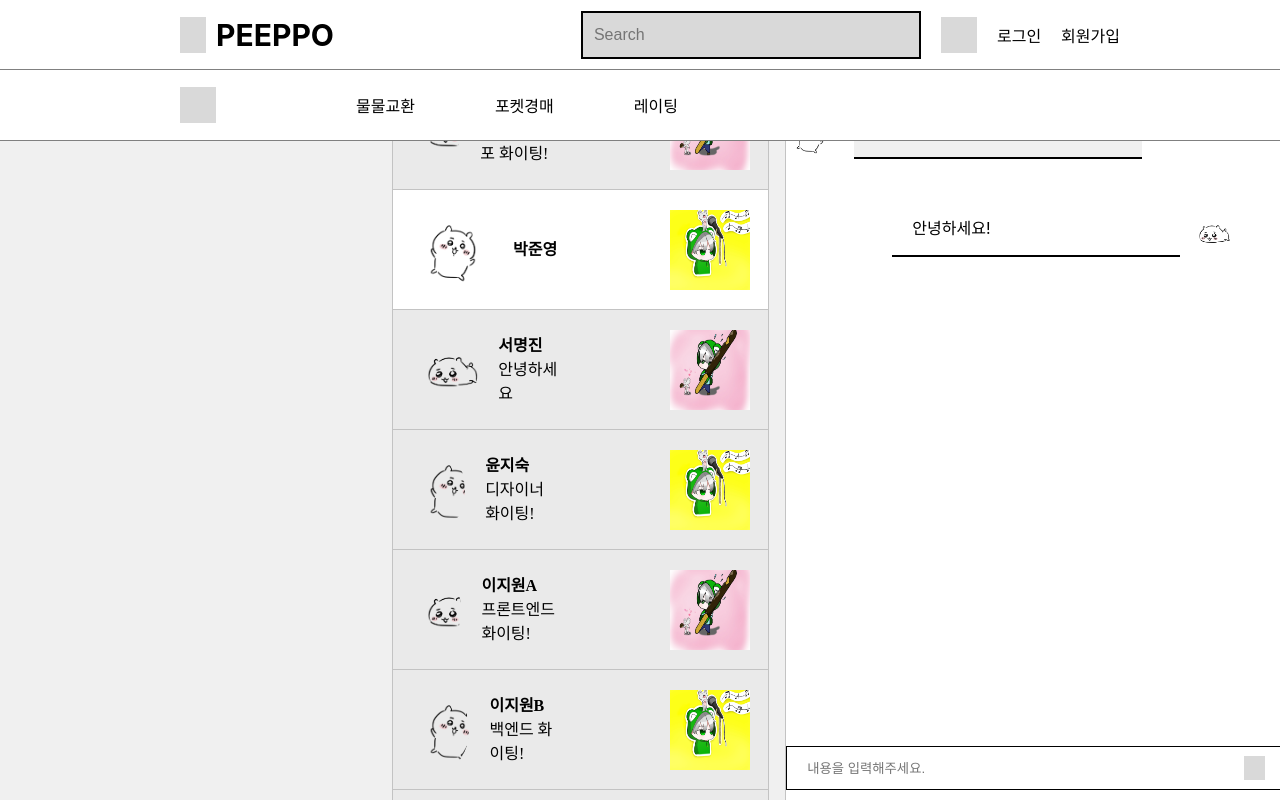
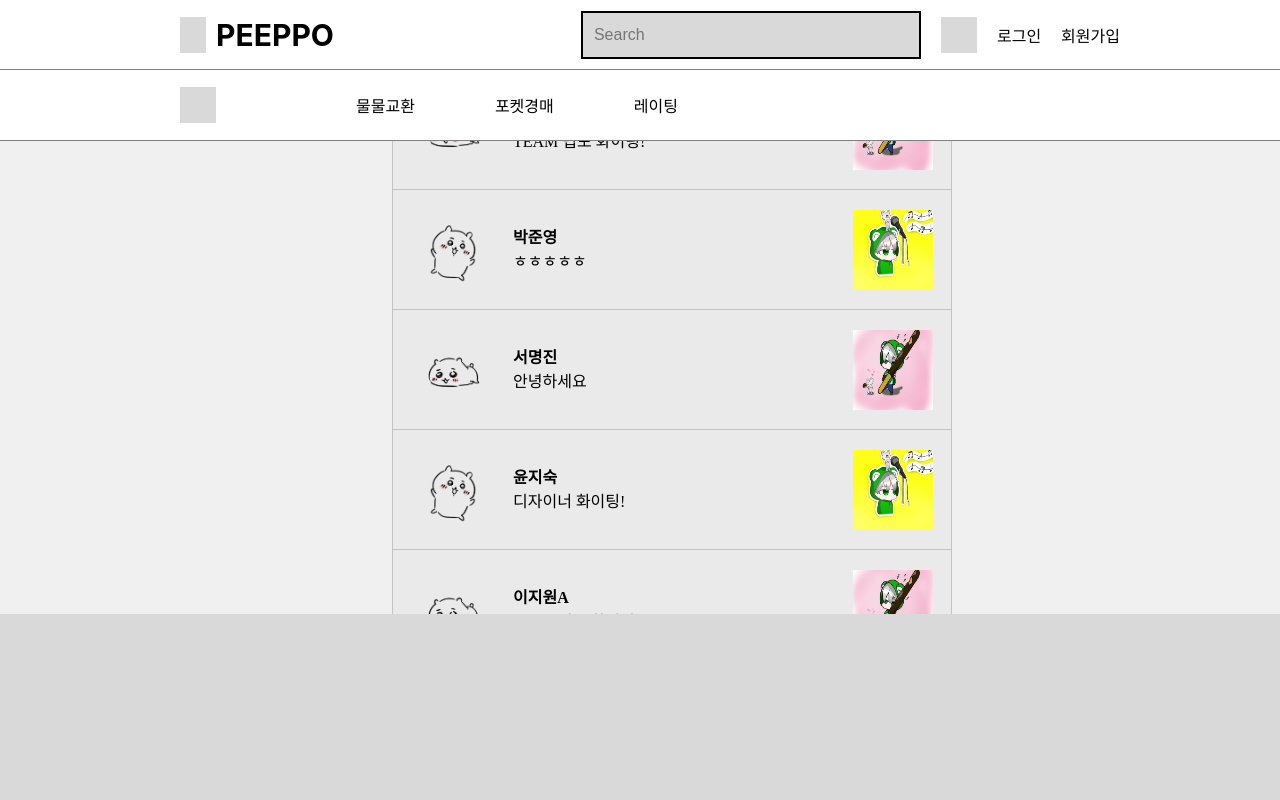
Before and after one commit to ffinal4/front-end, a React (Create React App) app: page /chat in a window 1280 px wide. Shown: the top 800 px of the page. Built offline with nearby package versions, Linux system fonts and the light colour scheme; a web font is replaced by a local one.

Commit message:
PEEP-30 <feat: 채팅페이지 css 마크업 완료>

```diff
--- /dev/null
+++ b/src/components/ChattingPage/Chatting.tsx
@@ -0,0 +1,249 @@
+import React, { useState, useEffect } from 'react'
+import { styled } from 'styled-components';
+import Profile from '../../assets/images/엎드린.png'
+import Profile2 from '../../assets/images/선.png'
+
+type Message = {
+    profile: string,
+    name: string,
+    message: string,
+    image: string,
+    myChat: string,
+    isOpen: boolean
+};
+
+interface Props {
+    messageList: Message[];
+    setMessageList: React.Dispatch<React.SetStateAction<Message[]>>;
+    item: Message;
+};
+
+const Chatting : React.FC<Props> = ({ item, messageList, setMessageList }) => {
+
+    var now = new Date();
+    var hours = now.getHours();
+    var minutes = now.getMinutes();
+    var seconds = now.getSeconds();
+
+    const [chats, setChats] = useState([{
+        time: "10:00:00",
+        content: "안녕하세요"
+    }]);
+    const [chatting, setChatting] = useState({
+        content: ""
+    });
+    const [alerts, setAlerts] = useState(false);
+
+    useEffect(() => {
+        setAlerts(true);
+    }, [])
+
+    const onChangeChatHandler = (event : React.ChangeEvent<HTMLInputElement>) => {
+        const { name, value } = event.target;
+        setChatting({
+            ...chatting,
+            [name]: value,
+        });
+    };
+
+    const onClickChatHandler = () => {
+        if (chatting.content === "") {
+            alert("메세지를 입력해주세요!");
+        } else {
+            setChats([...chats, {...chats, time: `${hours}:${minutes}:${seconds}`, content: chatting.content}]);
+            setChatting({...chatting, content: ""});
+            return {
+                ...item,
+                myChat: chats[(chats.length) - 1].content,
+            };
+        };
+    };
+
+    const onClickNoHandler = () => {
+        setAlerts(false);
+    };
+
+    return (
+        <ChattingContainer>
+            {(alerts)
+            && <AlertContainer>
+                <ProductImages src={Profile2} />
+                <LastMessageWrapper>
+                    <LastMessageTitle>스파이더맨 어크로스 더 유니버스 IMA...</LastMessageTitle>
+                    <LastMessageContent>바꾼사람이핍포</LastMessageContent>
+                </LastMessageWrapper>
+                <NoButton onClick={onClickNoHandler}>거절</NoButton>
+            </AlertContainer>}
+            <ChattingWrapper>
+                <OpponentChatLineContainer>
+                    <ChatProfile src={item.profile} />
+                    <OpponentChat>{item.message}</OpponentChat>
+                    <TimeText>
+                        {chats[0].time}
+                    </TimeText>
+                </OpponentChatLineContainer>
+                {chats.map((text) => {
+                    return (
+                        <MyChatLineContainer>
+                            <TimeText>
+                                {text.time}
+                            </TimeText>
+                            <MyChat>{text.content}</MyChat>
+                            <ChatProfile src={Profile} />
+                        </MyChatLineContainer>
+                    )
+                })}
+            </ChattingWrapper>
+            <ChattingInputWrapper>
+                <ChattingInput
+                    type="text"
+                    name='content'
+                    value={chatting.content}
+                    placeholder='내용을 입력해주세요.'
+                    onChange={(event) => onChangeChatHandler(event)}
+                />
+                <Button onClick={onClickChatHandler}/>
+            </ChattingInputWrapper>
+        </ChattingContainer>
+    )
+};
+
+const ChattingContainer = styled.div`
+    width: 560px;
+    height: 756px;
+    border: 1px solid #C3C3C3;
+    background-color: #FFF;
+    padding: 30px 0px;
+    display: grid;
+    justify-content: center;
+`;
+
+const ChattingWrapper = styled.div`
+    width: 100%;
+    height: 500px;
+    padding: 0px 48px;
+    overflow-y: scroll;
+`;
+
+const OpponentChatLineContainer = styled.div`
+    width: 100%;
+    display: flex;
+    align-items: end;
+    padding: 0px 0px 40px 0px;
+`;
+
+const ChatProfile = styled.img`
+    width: 48px;
+    height: 48px;
+    border-radius: 100%;
+`;
+
+const OpponentChat = styled.div`
+    display: flex;
+    width: 240px;
+    max-width: 464px;
+    padding: 16px 20px;
+    align-items: flex-start;
+    border-bottom: 2px solid #000;
+    background-color: #F0F0F0;
+    margin: 0px 10px 0px 20px;
+`;
+
+const MyChatLineContainer = styled.div`
+    width: 100%;
+    display: flex;
+    justify-content: end;
+    align-items: end;
+    padding: 0px 0px 40px 0px;
+`;
+
+const MyChat = styled.div`
+    display: flex;
+    width: 240px;
+    max-width: 464px;
+    padding: 16px 20px;
+    align-items: flex-start;
+    border-bottom: 2px solid #000;
+    margin: 0px 10px 0px 20px;
+`;
+
+const ChattingInputWrapper = styled.div`
+    display: flex;
+    align-items: center;
+    width: 500px;
+    height: 44px;
+    border: 1px solid #000;
+`;
+
+const ChattingInput = styled.input`
+    width: 100%;
+    padding: 0px 20px;
+`;
+
+const Button = styled.button`
+    width: 24px;
+    height: 24px;
+    margin: 0px 20px 0px 0px;
+    background-color: #D9D9D9;
+    cursor: pointer;
+`;
+
+const TimeText = styled.div`
+    font-family: "Pretendard";
+    font-size: 14px;
+    font-weight: 400;
+    line-height: 150%;
+`;
+
+const AlertContainer = styled.div`
+    width: 100%;
+    height: 120px;
+    display: flex;
+    justify-content: center;
+    align-items: center;
+    position: absolute;
+    top: 0;
+    border-right: 1px solid #C3C3C3;
+    border-bottom: 1px solid #C3C3C3;
+    border-left: 1px solid #C3C3C3;
+    background-color: #FFF;
+    padding: 20px;
+`;
+
+const ProductImages = styled.img`
+    width: 80px;
+    height: 80px;
+    display: flex;
+    justify-content: center;
+    align-items: center;
+`;
+
+const LastMessageWrapper = styled.div`
+    padding: 0px 40px 0px 20px;
+`;
+
+const LastMessageTitle = styled.div`
+    font-family: "Pretendard";
+    font-size: 16px;
+    font-weight: 700;
+    line-height: 150%;
+`;
+
+const LastMessageContent = styled.div`
+    font-family: "Pretendard";
+    font-size: 16px;
+    font-weight: 400;
+    line-height: 150%;
+`;
+
+const NoButton = styled.div`
+    display: flex;
+    width: 80px;
+    padding: 10px 0px;
+    justify-content: center;
+    align-items: center;
+    background-color: #D9D9D9;
+    cursor: pointer;
+`;
+
+export default Chatting;
--- a/src/components/UploadPage/WantedUpload.tsx
+++ b/src/components/UploadPage/WantedUpload.tsx
@@ -152,7 +152,7 @@ const TagInput = styled.input`
 
 const TitleInput = styled.input`
     display: inline-flex;
-    width: 100%;
+    width: 656px;
     height: 44px;
     padding: 0px 20px 0px 20px;
     margin: 0px 16px 30px 0px;
--- a/src/pages/ChattingPage.tsx
+++ b/src/pages/ChattingPage.tsx
@@ -4,32 +4,51 @@ import Profile from '../assets/images/엎드린.png'
 import Profile2 from '../assets/images/선.png'
 import Image from '../assets/images/song.jpg'
 import Image2 from '../assets/images/ppapparo.jpg'
+import Chatting from '../components/ChattingPage/Chatting';
 
 const ChattingPage = () => {
 
-    const [chats, setChat] = useState<{id: Number, content: string}[]>([{
-        id: 1,
-        content: ""
-    }]);
+    const [messageList, setMessageList] = useState([
+        {profile: Profile, name: "이승재", message: "TEAM 핍포 화이팅!", image: Image2, myChat: "", isOpen: false},
+        {profile: Profile2, name: "박준영", message: "ㅎㅎㅎㅎㅎ", image: Image, myChat: "", isOpen: false},
+        {profile: Profile, name: "서명진", message: "안녕하세요", image: Image2, myChat: "", isOpen: false},
+        {profile: Profile2, name: "윤지숙", message: "디자이너 화이팅!", image: Image, myChat: "", isOpen: false},
+        {profile: Profile, name: "이지원A", message: "프론트엔드 화이팅!", image: Image2, myChat: "", isOpen: false},
+        {profile: Profile2, name: "이지원B", message: "백엔드 화이팅!", image: Image, myChat: "", isOpen: false},
+        {profile: Profile, name: "김지훈", message: "프로젝트 화이팅!", image: Image2, myChat: "", isOpen: false},
+    ]);
 
-    const [messageList, setMessageList] = useState([
-        {profile: Profile, name: "이승재", message: "TEAM 핍포 화이팅!", image: Image2, isOpen: false},
-        {profile: Profile2, name: "박준영", message: "", image: Image, isOpen: true},
-        {profile: Profile, name: "서명진", message: "안녕하세요", image: Image2, isOpen: false},
-        {profile: Profile2, name: "윤지숙", message: "디자이너 화이팅!", image: Image, isOpen: false},
-        {profile: Profile, name: "이지원A", message: "프론트엔드 화이팅!", image: Image2, isOpen: false},
-        {profile: Profile2, name: "이지원B", message: "백엔드 화이팅!", image: Image, isOpen: false},
-        {profile: Profile, name: "김지훈", message: "프로젝트 화이팅!", image: Image2, isOpen: false},
-    ]);
+    const onClickOpenEventHandler = (name : string) => {
+        const updatedMessageList = messageList.map(message => {
+            if (message.name === name) {
+                if (message.isOpen) {
+                    return {
+                        ...message,
+                        isOpen: false,
+                    };
+                }
+                return {
+                    ...message,
+                    isOpen: true,
+                };
+            }
+            return {
+                ...message,
+                isOpen: false,
+            };
+        });
+        setMessageList(updatedMessageList);
+    };
 
   return (
     <PageContainer>
         <ContainerWrapper>
-            <ListContainer>
                 {messageList.map((item) => {
                     return (
-                    (item.isOpen)
-                    ? <ListCard backgroundColor='#FFF'>
+                        <ChatWrapper>
+                    {(item.isOpen)
+                    ? (<ListContainer>
+                    <ListCard backgroundColor='#FFF' key={item.name} onClick={() => onClickOpenEventHandler(item.name)}>
                         <MessageLeftWrapper>
                             <ProfileImage src={item.profile} />
                             <LastMessageWrapper>
@@ -39,7 +58,9 @@ const ChattingPage = () => {
                         </MessageLeftWrapper>
                         <ProductImages src={item.image}/>
                     </ListCard>
-                : <ListCard backgroundColor='#EAEAEA'>
+                    </ListContainer>)
+                : (<ListContainer>
+                <ListCard backgroundColor='#EAEAEA' key={item.name} onClick={() => onClickOpenEventHandler(item.name)}>
                     <MessageLeftWrapper>
                         <ProfileImage src={item.profile} />
                         <LastMessageWrapper>
@@ -49,29 +70,16 @@ const ChattingPage = () => {
                     </MessageLeftWrapper>
                     <ProductImages src={item.image}/>
                 </ListCard>
+                </ListContainer>)}
+                <ChattingContainer>
+                {(item.isOpen) && <Chatting item={item} messageList={messageList} setMessageList={setMessageList}/>}
+                </ChattingContainer>
+                </ChatWrapper>
                     )
-                })}
-            </ListContainer>
-            <ChattingContainer>
-                <ChattingWrapper>
-                    <OpponentChatLineContainer>
-                        <ChatProfile src={Profile2} />
-                        <OpponentChat>안녕하세요!</OpponentChat>
-                    </OpponentChatLineContainer>
-                    <MyChatLineContainer>
-                        <MyChat>안녕하세요!</MyChat>
-                        <ChatProfile src={Profile} />
-                    </MyChatLineContainer>
-                </ChattingWrapper>
-                <ChattingInputWrapper>
-                    <ChattingInput
-                        type="text"
-                        placeholder='내용을 입력해주세요.'
-                    />
-                    <Button />
-                </ChattingInputWrapper>
-            </ChattingContainer>
+                })
+                }
         </ContainerWrapper>
+        <BottomContainer />
     </PageContainer>
   )
 };
@@ -86,8 +94,7 @@ const PageContainer = styled.div`
 
 const ContainerWrapper = styled.div`
     width: 100%;
-    display: flex;
-    gap: 16px;
+    position: relative;
 `;
 
 const ListContainer = styled.div`
@@ -147,82 +154,23 @@ const ProductImages = styled.img`
     align-items: center;
 `;
 
-const ChattingContainer = styled.div`
-    width: 560px;
-    height: 756px;
-    border: 1px solid #C3C3C3;
-    background-color: #FFF;
-    padding: 30px 0px;
-    display: grid;
-    justify-content: center;
+const ChatWrapper = styled.div`
+    width: 100%;
 `;
 
-const ChattingWrapper = styled.div`
-    width: 100%;
-    height: 640px;
+const ChattingContainer = styled.div`
+    top: 69px;
+    right: 376px;
+    position: fixed;
 `;
 
-const OpponentChatLineContainer = styled.div`
+const BottomContainer = styled.div`
     width: 100%;
-    display: flex;
-    align-items: end;
-    padding: 0px 0px 40px 0px;
-`;
-
-const ChatProfile = styled.img`
-    width: 48px;
-    height: 48px;
-    border-radius: 100%;
-`;
-
-const OpponentChat = styled.div`
-    display: flex;
-    width: 288px;
-    max-width: 464px;
-    padding: 16px 20px;
-    align-items: flex-start;
-    border-bottom: 2px solid #000;
-    background-color: #F0F0F0;
-    margin: 0px 10px 0px 20px;
-`;
-
-const MyChatLineContainer = styled.div`
-    width: 100%;
-    display: flex;
-    justify-content: end;
-    align-items: end;
-    padding: 0px 48px 40px 48px;
-`;
-
-const MyChat = styled.div`
-    display: flex;
-    width: 288px;
-    max-width: 464px;
-    padding: 16px 20px;
-    align-items: flex-start;
-    border-bottom: 2px solid #000;
-    margin: 0px 10px 0px 20px;
-`;
-
-const ChattingInputWrapper = styled.div`
-    display: flex;
-    align-items: center;
-    width: 500px;
-    height: 44px;
-    border: 1px solid #000;
-`;
-
-const ChattingInput = styled.input`
-    width: 100%;
-    padding: 0px 20px;
-`;
-
-const Button = styled.button`
-    width: 24px;
-    height: 24px;
-    margin: 0px 20px 0px 0px;
+    height: 186px;
     background-color: #D9D9D9;
-    cursor: pointer;
+    position: fixed;
+    bottom: 0;
+    left: 0;
 `;
 
 export default ChattingPage;
```
Also changed, not shown: src/components/UploadPage/ConditionUpload.tsx (+18 -10 lines), src/components/UploadPage/ImageUpload.tsx (+24 -9 lines), src/components/UploadPage/MethodUpload.tsx (+5 -2 lines).
